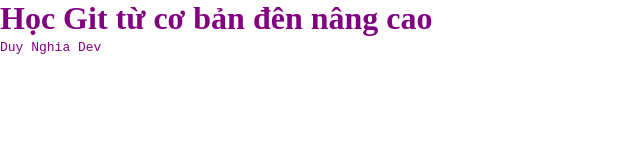
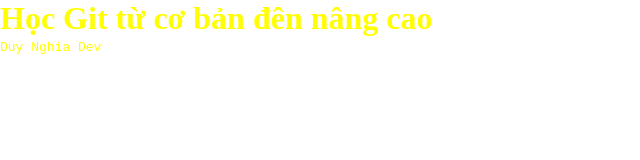
Before and after one commit to duynghiadev/Study-Git, a plain HTML site: page index.html in a window 1280 px wide. Shown: the whole page, without its empty margins (0-640 px from the left). Drawn offline with Linux system fonts and the light colour scheme.

Commit message:
add commit

```diff
--- a/style.css
+++ b/style.css
@@ -5,6 +5,6 @@
 }
 
 body {
-  color: purple;
+  color: yellow;
   background-color: white;
 }
```
